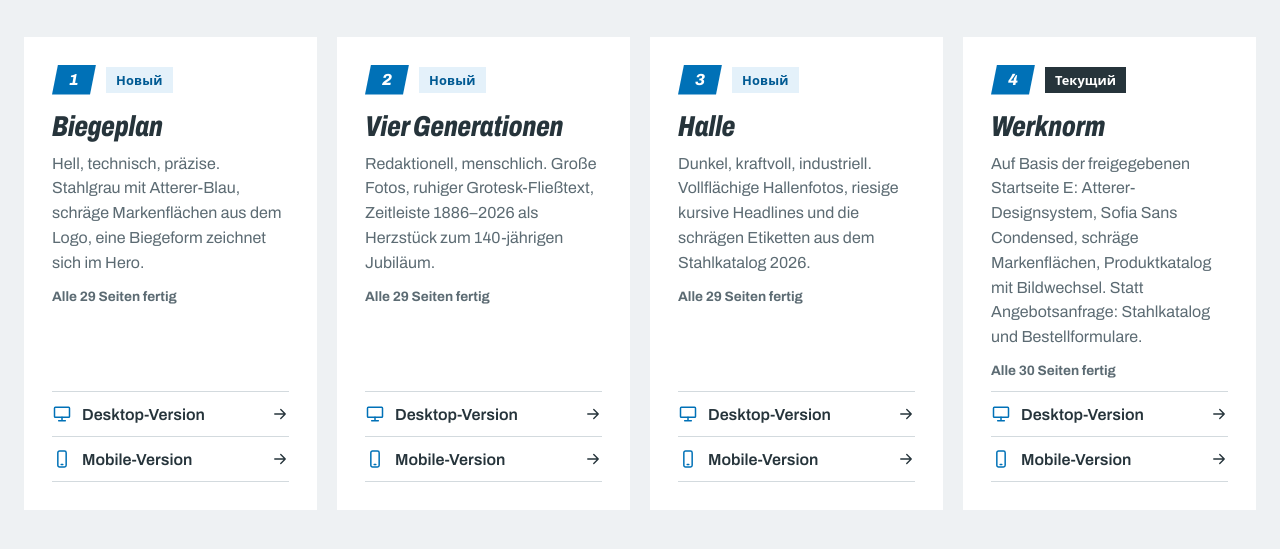
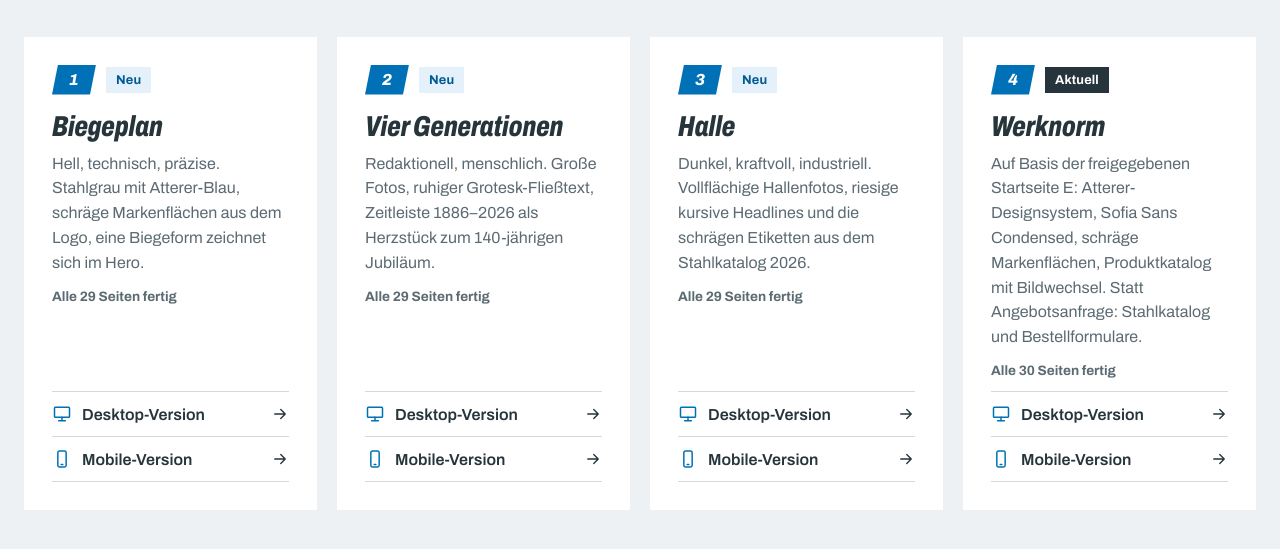
Before and after one commit to oleksandrslisarenko/atterer-redesign, a plain HTML site: page index.html in a window 1280 px wide. Shown: the part 163-712 px from the top of the page. Drawn offline with Linux system fonts and the light colour scheme.

Commit message:
Разводная: теги Neu / Aktuell
Co-Authored-By: Claude Opus 5.5 <noreply@anthropic.com>
Claude-Session: https://claude.ai/code/session_01V6UcRo81L2D9B6HLuTuqCe

```diff
--- a/index.html
+++ b/index.html
@@ -32,12 +32,12 @@ p.l{color:#5C6B73;max-width:60ch;margin:0 0 40px}
 <h1>Atterer Stahlcenter – vier Richtungen</h1>
 <p class="l">Klickbare Prototypen mit allen Seiten des Auftritts. Desktop-Version direkt im Browser, Mobil-Version im Telefonrahmen mit Seitenauswahl.</p>
 <div class="g">
-  <section class="c"><div class="hd"><span class="n">1</span><span class="tg tg-new">Новый</span></div><h2>Biegeplan</h2><p>Hell, technisch, präzise. Stahlgrau mit Atterer-Blau, schräge Markenflächen aus dem Logo, eine Biegeform zeichnet sich im Hero.</p>
+  <section class="c"><div class="hd"><span class="n">1</span><span class="tg tg-new">Neu</span></div><h2>Biegeplan</h2><p>Hell, technisch, präzise. Stahlgrau mit Atterer-Blau, schräge Markenflächen aus dem Logo, eine Biegeform zeichnet sich im Hero.</p>
     <p class="st">Alle 29 Seiten fertig</p><ul><li><a href="v1/index.html" target="_blank" rel="noopener"><svg class="i" viewBox="0 0 24 24" aria-hidden="true"><rect x="3" y="4" width="18" height="12" rx="1"/><path d="M8 20h8M12 16v4"/></svg><span>Desktop-Version</span><svg class="a" viewBox="0 0 24 24" aria-hidden="true"><path d="M5 12h14M13 6l6 6-6 6"/></svg></a></li><li><a href="mobile.html?v=v1" target="_blank" rel="noopener"><svg class="i" viewBox="0 0 24 24" aria-hidden="true"><rect x="7" y="2.5" width="10" height="19" rx="2"/><path d="M11 18.5h2"/></svg><span>Mobile-Version</span><svg class="a" viewBox="0 0 24 24" aria-hidden="true"><path d="M5 12h14M13 6l6 6-6 6"/></svg></a></li></ul></section>
-  <section class="c"><div class="hd"><span class="n">2</span><span class="tg tg-new">Новый</span></div><h2>Vier Generationen</h2><p>Redaktionell, menschlich. Große Fotos, ruhiger Grotesk-Fließtext, Zeitleiste 1886–2026 als Herzstück zum 140-jährigen Jubiläum.</p>
+  <section class="c"><div class="hd"><span class="n">2</span><span class="tg tg-new">Neu</span></div><h2>Vier Generationen</h2><p>Redaktionell, menschlich. Große Fotos, ruhiger Grotesk-Fließtext, Zeitleiste 1886–2026 als Herzstück zum 140-jährigen Jubiläum.</p>
     <p class="st">Alle 29 Seiten fertig</p><ul><li><a href="v2/index.html" target="_blank" rel="noopener"><svg class="i" viewBox="0 0 24 24" aria-hidden="true"><rect x="3" y="4" width="18" height="12" rx="1"/><path d="M8 20h8M12 16v4"/></svg><span>Desktop-Version</span><svg class="a" viewBox="0 0 24 24" aria-hidden="true"><path d="M5 12h14M13 6l6 6-6 6"/></svg></a></li><li><a href="mobile.html?v=v2" target="_blank" rel="noopener"><svg class="i" viewBox="0 0 24 24" aria-hidden="true"><rect x="7" y="2.5" width="10" height="19" rx="2"/><path d="M11 18.5h2"/></svg><span>Mobile-Version</span><svg class="a" viewBox="0 0 24 24" aria-hidden="true"><path d="M5 12h14M13 6l6 6-6 6"/></svg></a></li></ul></section>
-  <section class="c"><div class="hd"><span class="n">3</span><span class="tg tg-new">Новый</span></div><h2>Halle</h2><p>Dunkel, kraftvoll, industriell. Vollflächige Hallenfotos, riesige kursive Headlines und die schrägen Etiketten aus dem Stahlkatalog 2026.</p>
+  <section class="c"><div class="hd"><span class="n">3</span><span class="tg tg-new">Neu</span></div><h2>Halle</h2><p>Dunkel, kraftvoll, industriell. Vollflächige Hallenfotos, riesige kursive Headlines und die schrägen Etiketten aus dem Stahlkatalog 2026.</p>
     <p class="st">Alle 29 Seiten fertig</p><ul><li><a href="v3/index.html" target="_blank" rel="noopener"><svg class="i" viewBox="0 0 24 24" aria-hidden="true"><rect x="3" y="4" width="18" height="12" rx="1"/><path d="M8 20h8M12 16v4"/></svg><span>Desktop-Version</span><svg class="a" viewBox="0 0 24 24" aria-hidden="true"><path d="M5 12h14M13 6l6 6-6 6"/></svg></a></li><li><a href="mobile.html?v=v3" target="_blank" rel="noopener"><svg class="i" viewBox="0 0 24 24" aria-hidden="true"><rect x="7" y="2.5" width="10" height="19" rx="2"/><path d="M11 18.5h2"/></svg><span>Mobile-Version</span><svg class="a" viewBox="0 0 24 24" aria-hidden="true"><path d="M5 12h14M13 6l6 6-6 6"/></svg></a></li></ul></section>
-  <section class="c"><div class="hd"><span class="n">4</span><span class="tg tg-cur">Текущий</span></div><h2>Werknorm</h2><p>Auf Basis der freigegebenen Startseite E: Atterer-Designsystem, Sofia Sans Condensed, schräge Markenflächen, Produktkatalog mit Bildwechsel. Statt Angebotsanfrage: Stahlkatalog und Bestellformulare.</p>
+  <section class="c"><div class="hd"><span class="n">4</span><span class="tg tg-cur">Aktuell</span></div><h2>Werknorm</h2><p>Auf Basis der freigegebenen Startseite E: Atterer-Designsystem, Sofia Sans Condensed, schräge Markenflächen, Produktkatalog mit Bildwechsel. Statt Angebotsanfrage: Stahlkatalog und Bestellformulare.</p>
     <p class="st">Alle 30 Seiten fertig</p><ul><li><a href="v4/index.html" target="_blank" rel="noopener"><svg class="i" viewBox="0 0 24 24" aria-hidden="true"><rect x="3" y="4" width="18" height="12" rx="1"/><path d="M8 20h8M12 16v4"/></svg><span>Desktop-Version</span><svg class="a" viewBox="0 0 24 24" aria-hidden="true"><path d="M5 12h14M13 6l6 6-6 6"/></svg></a></li><li><a href="mobile.html?v=v4" target="_blank" rel="noopener"><svg class="i" viewBox="0 0 24 24" aria-hidden="true"><rect x="7" y="2.5" width="10" height="19" rx="2"/><path d="M11 18.5h2"/></svg><span>Mobile-Version</span><svg class="a" viewBox="0 0 24 24" aria-hidden="true"><path d="M5 12h14M13 6l6 6-6 6"/></svg></a></li></ul></section>
 </div></div></body></html>
```
